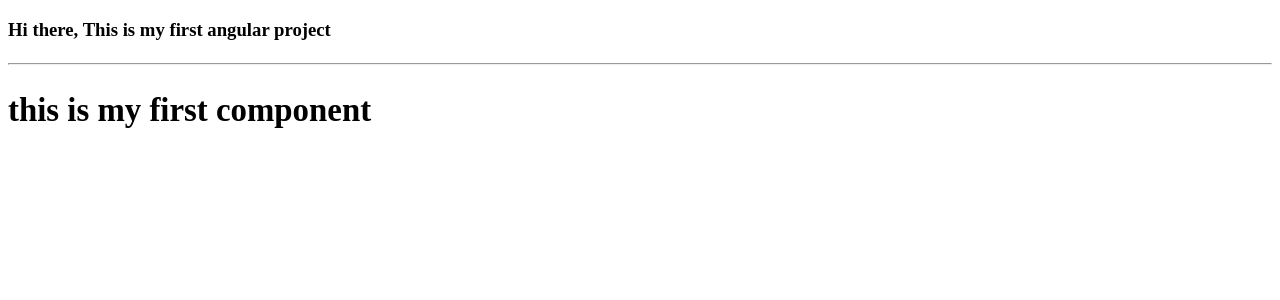
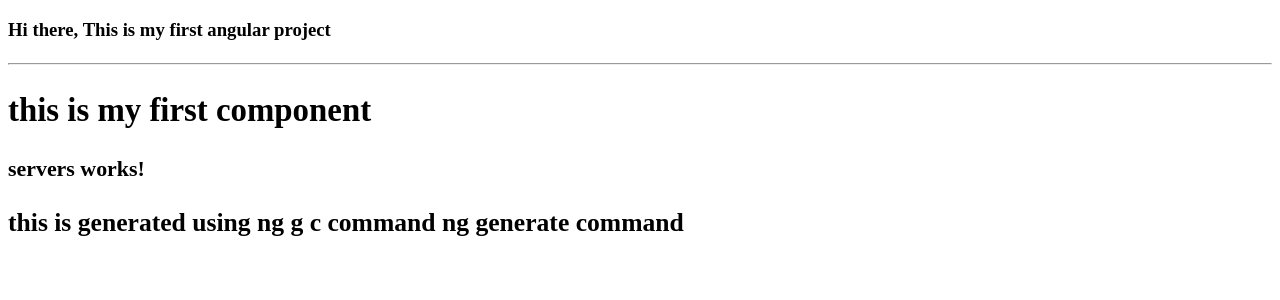
Before and after one commit to yerrarapusuresh/angular, an Angular app in the folder my-first-project/: page / in a window 1280 px wide. Shown: the top 300 px of the page. Built offline with nearby package versions, Linux system fonts and the light colour scheme.

Commit message:
used command ng generate command to create new component

```diff
--- a/my-first-project/src/app/app.component.html
+++ b/my-first-project/src/app/app.component.html
@@ -1,3 +1,4 @@
 <h3> Hi there, This is my first angular project <h3>
   <hr>
   <app-server></app-server>
+  <app-servers></app-servers>
--- a/my-first-project/src/app/app.module.ts
+++ b/my-first-project/src/app/app.module.ts
@@ -4,11 +4,13 @@
 import { AppRoutingModule } from './app-routing.module';
 import { AppComponent } from './app.component';
 import { ServerComponent } from './server/server.component';
+import { ServersComponent } from './servers/servers.component';
 
 @NgModule({
   declarations: [
     AppComponent,
-    ServerComponent
+    ServerComponent,
+    ServersComponent
   ],
   imports: [
     BrowserModule,
--- /dev/null
+++ b/my-first-project/src/app/servers/servers.component.html
@@ -0,0 +1,2 @@
+<p>servers works!</p>
+<h3> this is generated using ng g c command ng generate command </h3>
--- /dev/null
+++ b/my-first-project/src/app/servers/servers.component.ts
@@ -0,0 +1,15 @@
+import { Component, OnInit } from '@angular/core';
+
+@Component({
+  selector: 'app-servers',
+  templateUrl: './servers.component.html',
+  styleUrls: ['./servers.component.css']
+})
+export class ServersComponent implements OnInit {
+
+  constructor() { }
+
+  ngOnInit(): void {
+  }
+
+}
```
Also changed, not shown: my-first-project/src/app/servers/servers.component.css (added), 1 other file (tests, documents, lock files or other folders).
